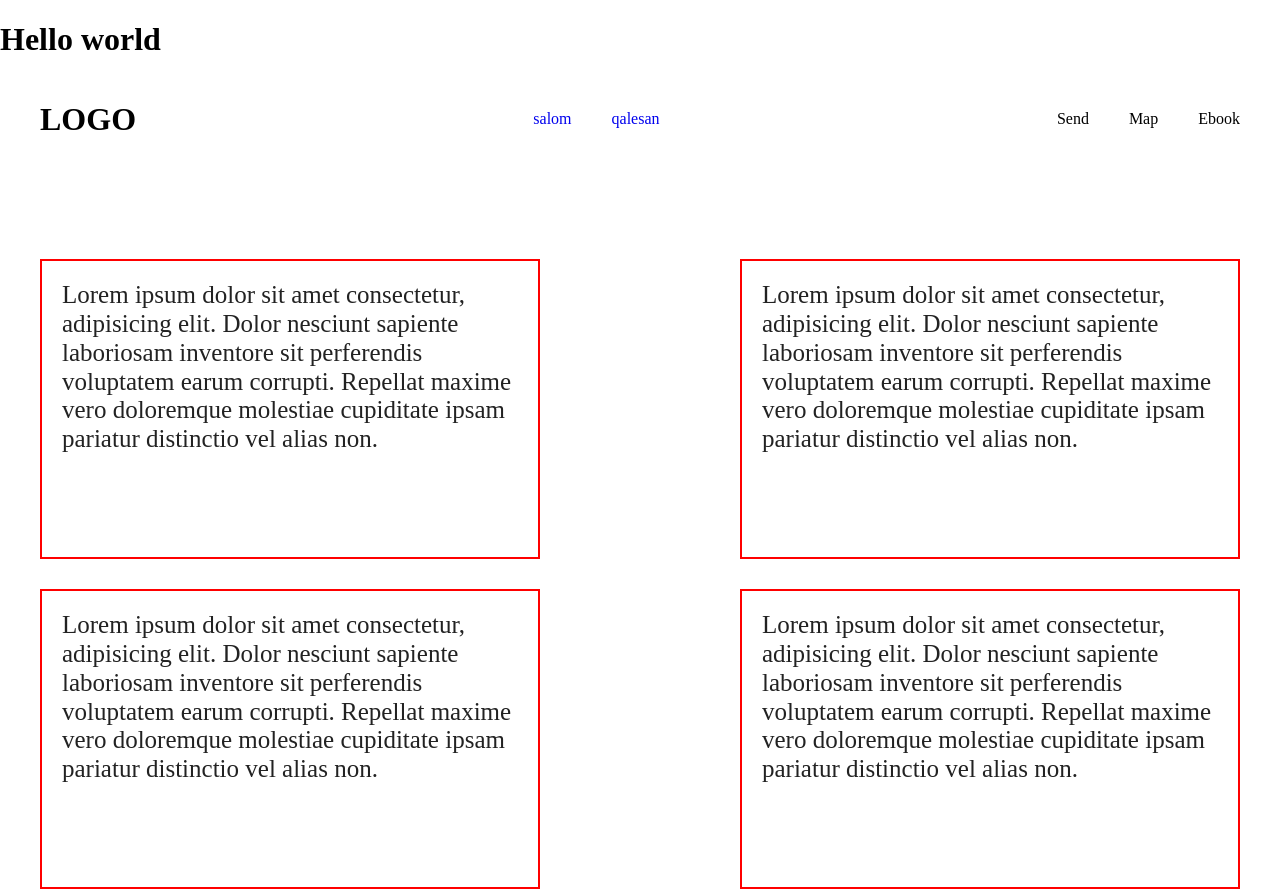
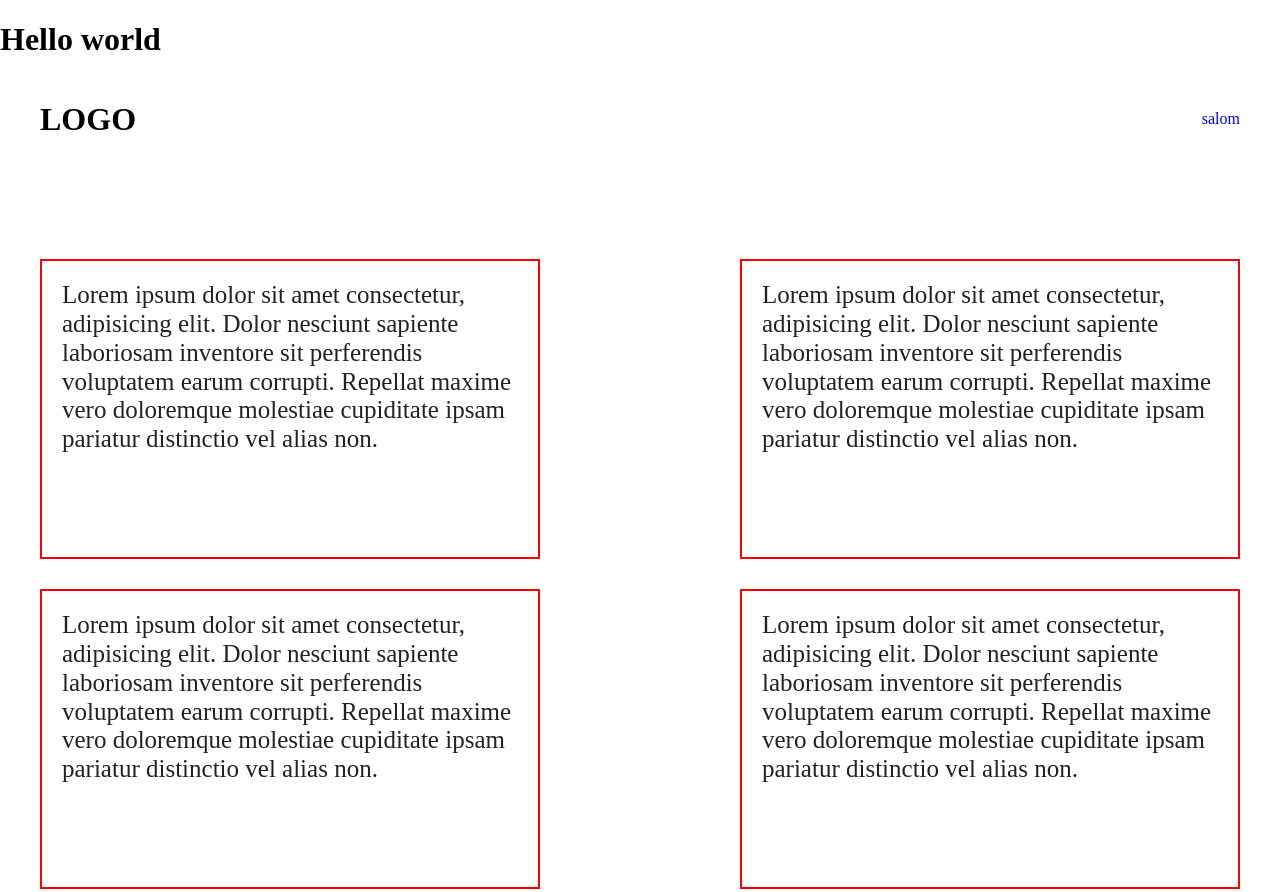
Before and after one commit to huseiin995/git-commits, a plain HTML site: page index.html in a window 1280 px wide. Shown: the top 892 px of the page. Drawn offline with nearby package versions, Linux system fonts and the light colour scheme.

Commit message:
list-item and map list remove

```diff
--- a/index.html
+++ b/index.html
@@ -31,14 +31,10 @@
 
 
 
-                <li><a href="#">qalesan</a></li>
+
             </ul>
 
-            <ul>
-                <li>Send</li>
-                <li>Map</li>
-                <li>Ebook</li>
-            </ul>
+
         </nav>
     </div>
 </header>
```
